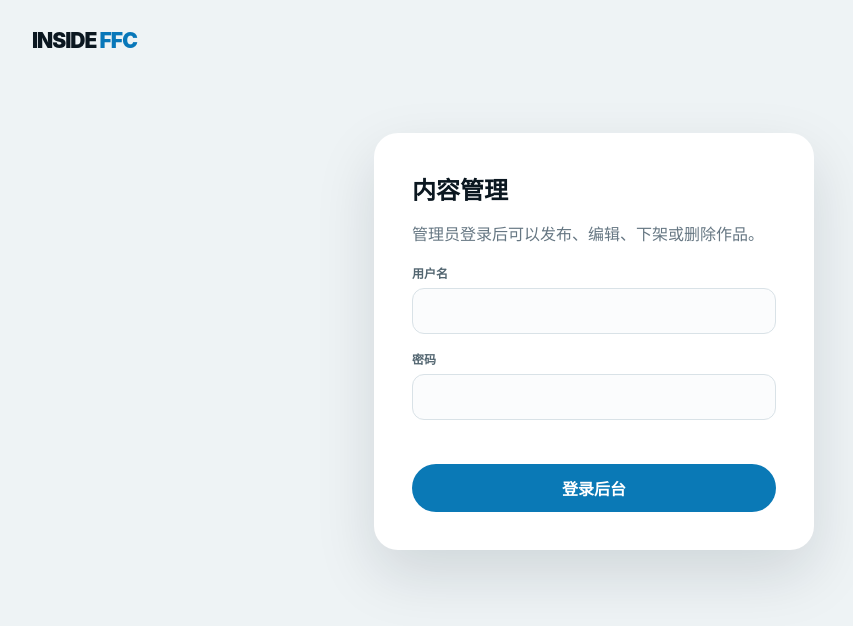
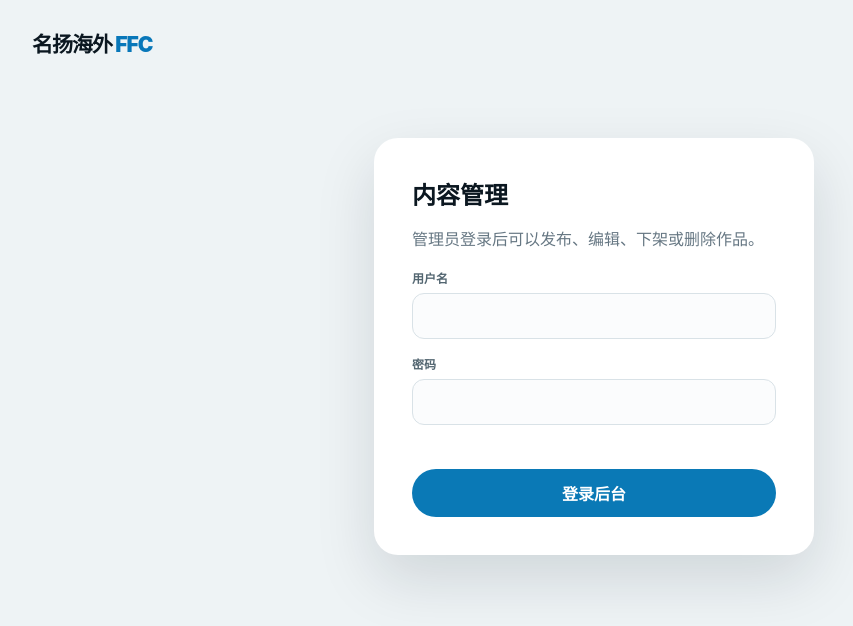
Before and after one commit to ttkyle-pixel/podcast, a website: page public/admin/index.html in a window 1280 px wide. Shown: the whole page, without its empty margins (46-899 px from the left). Drawn offline with Linux system fonts and the light colour scheme; no server answers.

Commit message:
Update logo text in admin index.html

```diff
--- a/public/admin/index.html
+++ b/public/admin/index.html
@@ -11,7 +11,7 @@
 <body class="admin-page">
   <div class="admin-shell">
     <header class="admin-topbar">
-      <a class="logo" href="/">INSIDE <span>FFC</span></a>
+      <a class="logo" href="/">名扬海外 <span>FFC</span></a>
       <div class="admin-user" id="admin-user" hidden><span id="username"></span><button class="text-button" id="logout" type="button">退出登录</button></div>
     </header>
 
```
